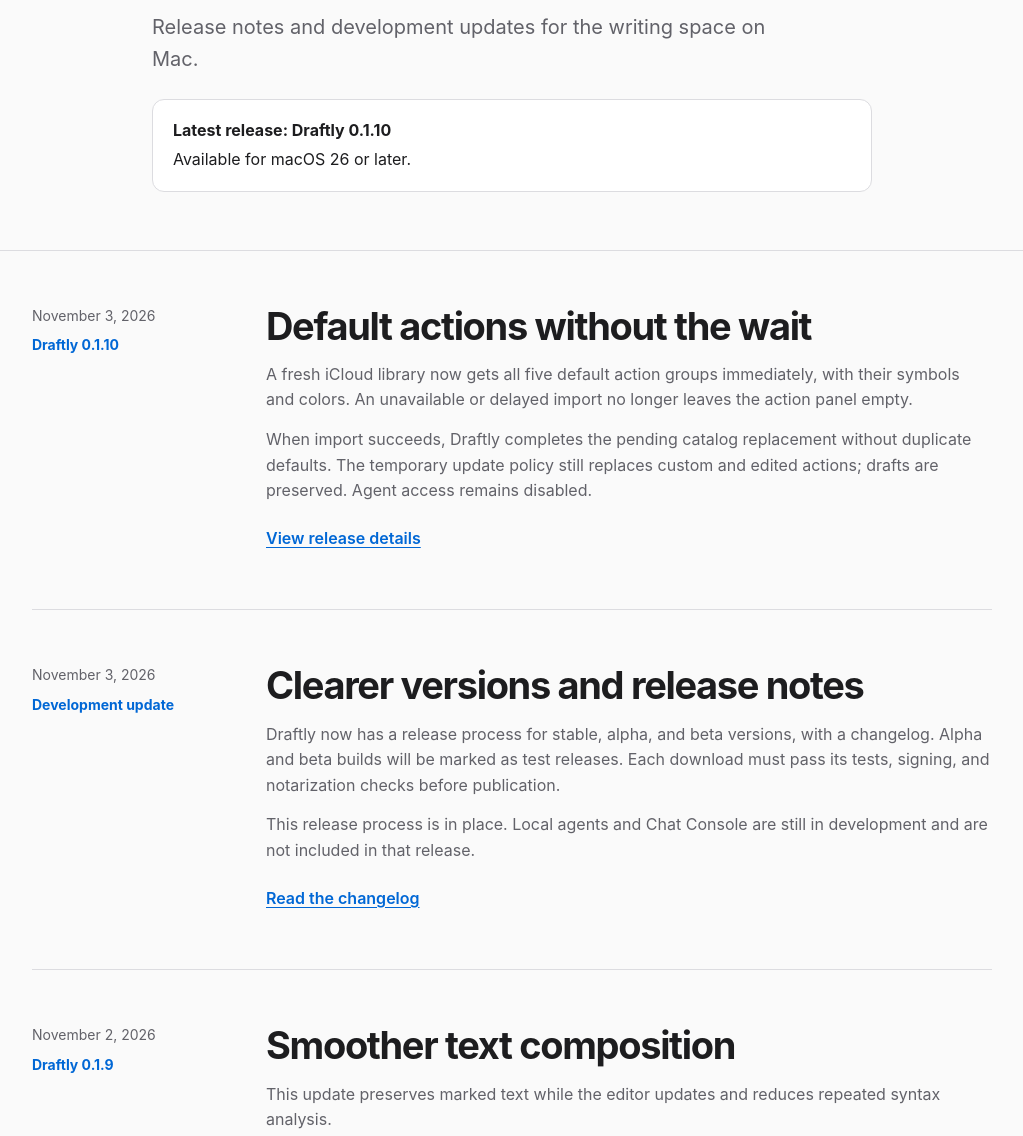
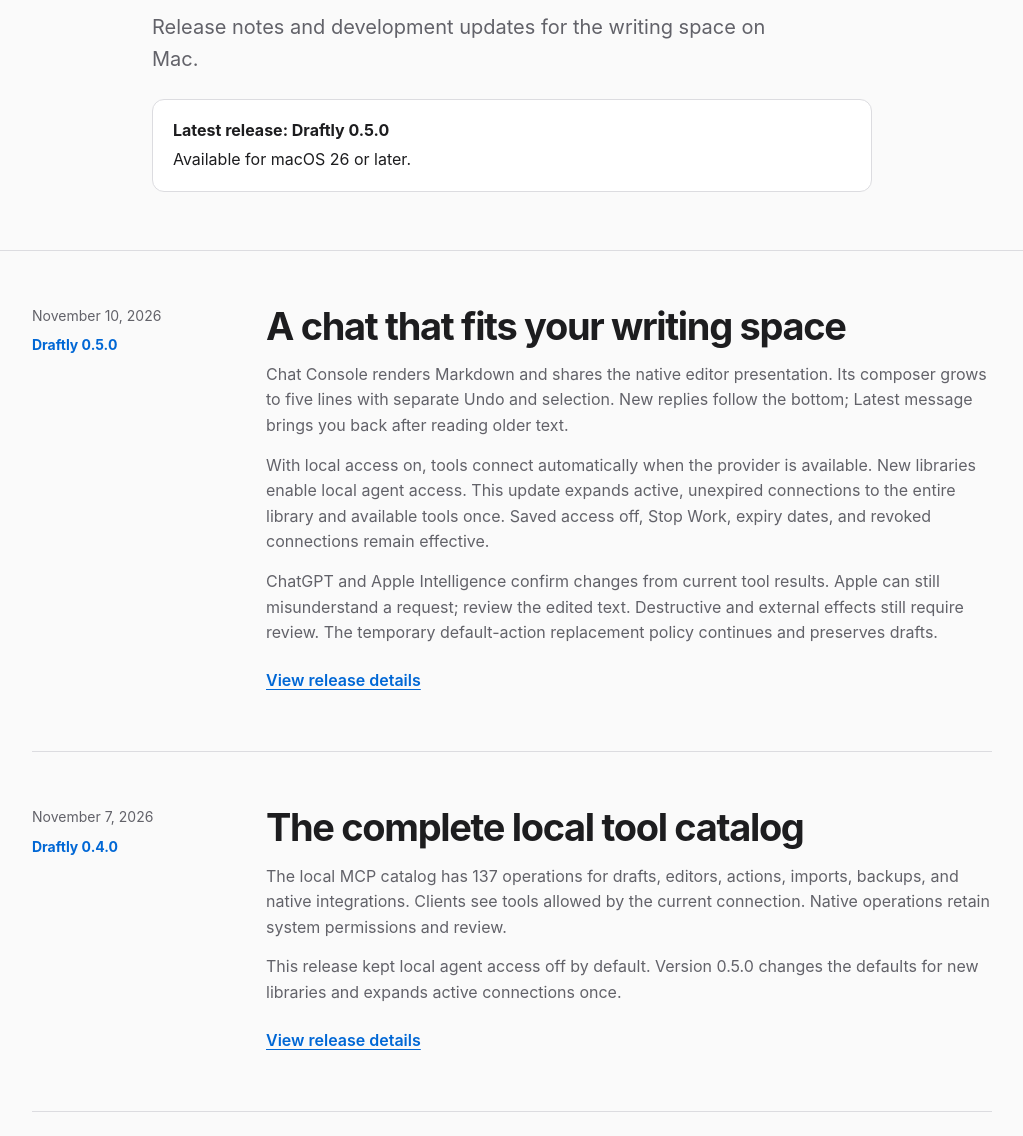
Before and after one commit to pobrespandas/draftly, a plain HTML site: page website/public/news.html in a window 1280 px wide. Shown: the part 280-1416 px from the top of the page, without its empty margins (128-1151 px from the left). Drawn offline with Linux system fonts and the light colour scheme.

Commit message:
chore(release): prepare Draftly 0.5.0

```diff
--- a/website/public/news.html
+++ b/website/public/news.html
@@ -64,10 +64,18 @@
     <div class="eyebrow">What’s new</div>
     <h1>News from Draftly.</h1>
     <p class="lead">Release notes and development updates for the writing space on Mac.</p>
-    <div class="latest"><strong>Latest release: Draftly 0.1.10</strong><span>Available for macOS 26 or later.</span></div>
+    <div class="latest"><strong>Latest release: Draftly 0.5.0</strong><span>Available for macOS 26 or later.</span></div>
   </div>
   <section class="feed" aria-label="Draftly news">
     <div class="wrap">
+      <article>
+        <div class="meta"><time datetime="2026-11-10">November 10, 2026</time><span class="version">Draftly 0.5.0</span></div>
+        <div><h2>A chat that fits your writing space</h2><p>Chat Console renders Markdown and shares the native editor presentation. Its composer grows to five lines with separate Undo and selection. New replies follow the bottom; Latest message brings you back after reading older text.</p><p>With local access on, tools connect automatically when the provider is available. New libraries enable local agent access. This update expands active, unexpired connections to the entire library and available tools once. Saved access off, Stop Work, expiry dates, and revoked connections remain effective.</p><p>ChatGPT and Apple Intelligence confirm changes from current tool results. Apple can still misunderstand a request; review the edited text. Destructive and external effects still require review. The temporary default-action replacement policy continues and preserves drafts.</p><a class="link" href="https://github.com/pobrespandas/draftly/releases/tag/v0.5.0">View release details</a></div>
+      </article>
+      <article>
+        <div class="meta"><time datetime="2026-11-07">November 7, 2026</time><span class="version">Draftly 0.4.0</span></div>
+        <div><h2>The complete local tool catalog</h2><p>The local MCP catalog has 137 operations for drafts, editors, actions, imports, backups, and native integrations. Clients see tools allowed by the current connection. Native operations retain system permissions and review.</p><p>This release kept local agent access off by default. Version 0.5.0 changes the defaults for new libraries and expands active connections once.</p><a class="link" href="https://github.com/pobrespandas/draftly/releases/tag/v0.4.0">View release details</a></div>
+      </article>
       <article>
         <div class="meta"><time datetime="2026-11-03">November 3, 2026</time><span class="version">Draftly 0.1.10</span></div>
         <div><h2>Default actions without the wait</h2><p>A fresh iCloud library now gets all five default action groups immediately, with their symbols and colors. An unavailable or delayed import no longer leaves the action panel empty.</p><p>When import succeeds, Draftly completes the pending catalog replacement without duplicate defaults. The temporary update policy still replaces custom and edited actions; drafts are preserved. Agent access remains disabled.</p><a class="link" href="https://github.com/pobrespandas/draftly/releases/tag/v0.1.10">View release details</a></div>
```
Also changed, not shown: docs/releases/v0.5.0.txt (added), 5 other files.
